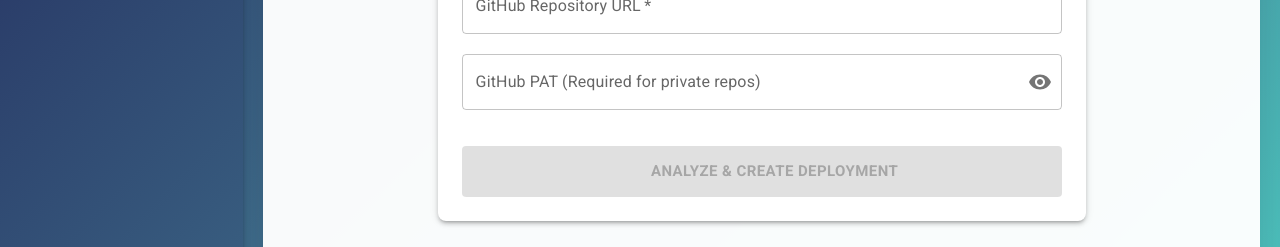
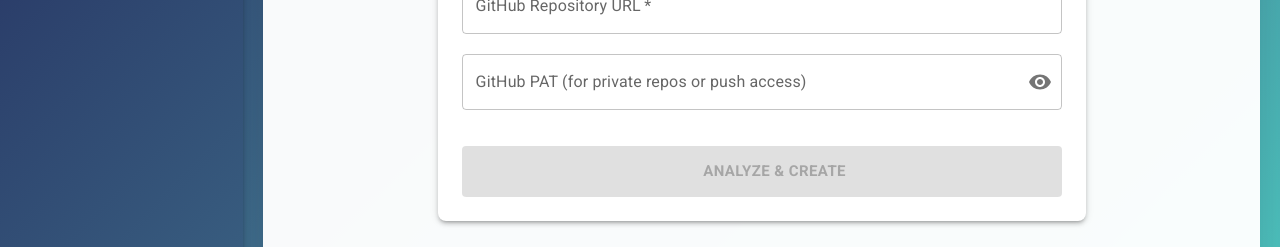
Before and after one commit to harshit-jindal02/traceAssist-v2, a React (Vite) app in the folder frontend/: page / in a window 1280 px wide. Shown: the part 313-560 px from the top of the page. Built offline with nearby package versions, Linux system fonts and the light colour scheme; no server answers; some icons are missing.

Commit message:
fix minor frontend issue

```diff
--- a/frontend/src/components/CreateDeploymentForm.jsx
+++ b/frontend/src/components/CreateDeploymentForm.jsx
@@ -1,4 +1,4 @@
-import React, { useState, useRef } from 'react';
+import React, { useState, useRef, useEffect } from 'react';
 import {
   Box, Button, TextField, CircularProgress, Typography,
   IconButton, InputAdornment, Paper, Alert, Dialog, DialogActions,
@@ -16,10 +16,17 @@ export default function CreateDeploymentForm({ backendUrl, onDeploymentCreated }
   const [loading, setLoading] = useState(false);
   const [error, setError] = useState('');
   const [success, setSuccess] = useState('');
+  const [modalType, setModalType] = useState(null);
+  const [analysisResult, setAnalysisResult] = useState(null);
 
-  const [modalType, setModalType] = useState(null); // 'public-push-required', 'private-push-required', 'no-changes-needed'
-  const [analysisResult, setAnalysisResult] = useState(null); // Store analysis result
+  // --- FIX: Add state to track if the analysis step is complete ---
+  const [analysisComplete, setAnalysisComplete] = useState(false);
   const patInputRef = useRef(null);
+
+  // --- FIX: Reset analysis if the repo URL changes ---
+  useEffect(() => {
+    setAnalysisComplete(false);
+  }, [repoUrl]);
 
   const resetForm = () => {
     setRepoUrl('');
@@ -29,10 +36,27 @@ export default function CreateDeploymentForm({ backendUrl, onDeploymentCreated }
     setError('');
     setModalType(null);
     setAnalysisResult(null);
+    setAnalysisComplete(false);
   };
 
-  const handleAnalyzeRepo = async (e) => {
+  const handleFormSubmit = async (e) => {
     e.preventDefault();
+    // --- FIX: If analysis is done, proceed to final submission ---
+    if (analysisComplete) {
+      // Logic for private repos or public repos that need a push
+      if ((!analysisResult.is_public && patToken) || (analysisResult.is_public && analysisResult.push_required && patToken)) {
+        handleFinalSubmit({ push_to_git: true });
+      } else {
+        // Fallback for cases where no token is needed after analysis
+        handleFinalSubmit({ push_to_git: false, useEmptyToken: analysisResult.is_public });
+      }
+    } else {
+      // --- Otherwise, run the analysis ---
+      handleAnalyzeRepo();
+    }
+  };
+
+  const handleAnalyzeRepo = async () => {
     setLoading(true);
     setError('');
     setSuccess('');
@@ -43,25 +67,21 @@ export default function CreateDeploymentForm({ backendUrl, onDeploymentCreated }
         pat_token: patToken
       });
       const analysis = response.data;
-      setAnalysisResult(analysis); // Store the analysis result
+      setAnalysisResult(analysis);
+      setAnalysisComplete(true); // --- FIX: Mark analysis as complete
 
-      if (!analysis.is_public) { // Private Repo Logic
+      if (!analysis.is_public) {
         if (!patToken) {
-          setError("The link is invalid or this is a private repository. A PAT token is required.");
-        } else {
-          if (analysis.push_required) {
+          setError("This is a private repository. A PAT token is required.");
+          setAnalysisComplete(false); // Analysis is not successfully complete
+        } else if (analysis.push_required) {
           setModalType('private-push-required');
         } else {
           setModalType('no-changes-needed');
         }
-        }
-      } else { // Public Repo Logic
+      } else {
         if (analysis.push_required) {
-          if (!patToken) {
           setModalType('public-push-required');
-          } else {
-            handleFinalSubmit({ push_to_git: true });
-          }
         } else {
           setModalType('no-changes-needed');
         }
@@ -69,6 +89,7 @@ export default function CreateDeploymentForm({ backendUrl, onDeploymentCreated }
 
     } catch (err) {
       setError(err.response?.data?.detail || 'Failed to analyze repository.');
+      setAnalysisComplete(false); // Reset on error
     } finally {
       setLoading(false);
     }
@@ -82,15 +103,12 @@ export default function CreateDeploymentForm({ backendUrl, onDeploymentCreated }
     const finalPatToken = useEmptyToken ? '' : patToken;
 
     try {
-      await axios.post(
-        `${backendUrl}/deployments`,
-        {
+      await axios.post(`${backendUrl}/deployments`, {
         repo_url: repoUrl,
         deployment_name: deploymentName,
         pat_token: finalPatToken,
         push_to_git: push_to_git
-        }
-      );
+      });
       setSuccess(`Deployment '${deploymentName}' created successfully!`);
       resetForm();
       onDeploymentCreated();
@@ -108,13 +126,15 @@ export default function CreateDeploymentForm({ backendUrl, onDeploymentCreated }
     }, 100);
   }
 
+  const buttonText = analysisComplete ? 'Create Deployment' : 'Analyze & Create';
+
   return (
     <>
       <Paper elevation={3} sx={{ p: 3, borderRadius: 2, width: '100%', maxWidth: '600px', mb: 4 }}>
         <Typography variant="h5" gutterBottom align="center" fontWeight="bold">
           Create New Deployment
         </Typography>
-        <Box component="form" onSubmit={handleAnalyzeRepo} display="flex" flexDirection="column" gap={2.5}>
+        <Box component="form" onSubmit={handleFormSubmit} display="flex" flexDirection="column" gap={2.5}>
           <TextField
             label="Custom Deployment Name"
             placeholder="my-production-api"
@@ -137,7 +157,7 @@ export default function CreateDeploymentForm({ backendUrl, onDeploymentCreated }
           <TextField
             inputRef={patInputRef}
             type={showPatToken ? 'text' : 'password'}
-            label="GitHub PAT (Required for private repos)"
+            label="GitHub PAT (for private repos or push access)"
             value={patToken}
             onChange={(e) => setPatToken(e.target.value)}
             fullWidth
@@ -164,64 +184,57 @@ export default function CreateDeploymentForm({ backendUrl, onDeploymentCreated }
             startIcon={loading ? <CircularProgress size={20} color="inherit" /> : <AddCircleOutlineIcon />}
             sx={{ mt: 2, py: 1.5, fontWeight: 'bold' }}
           >
-            {loading ? 'Analyzing...' : 'Analyze & Create Deployment'}
+            {loading ? 'Processing...' : buttonText}
           </Button>
         </Box>
       </Paper>
 
-      {/* Modal for PUBLIC repos when push is required */}
+      {/* MODALS */}
       <Dialog open={modalType === 'public-push-required'} onClose={() => setModalType(null)}>
         <DialogTitle>Instrumentation Changes Required</DialogTitle>
         <DialogContent>
           <DialogContentText>
-            This public repository's manifests need updates. To save these changes to GitHub, please provide a PAT token in the main form.
+            This public repository needs updates. To save these changes to GitHub, provide a PAT token and click "Create Deployment" again.
             <br/><br/>
-            Alternatively, you can proceed without pushing the changes to your repository.
+            Or, proceed without pushing the changes to your repo.
           </DialogContentText>
         </DialogContent>
         <DialogActions>
-          <Button onClick={() => handleFinalSubmit({ push_to_git: false })}>Proceed without Pushing</Button>
+          <Button onClick={() => handleFinalSubmit({ push_to_git: false, useEmptyToken: true })}>Proceed without Pushing</Button>
           <Button onClick={handleCloseModalAndFocus} variant="contained">
             OK, I'll add a PAT
           </Button>
         </DialogActions>
       </Dialog>
 
-      {/* Modal for PRIVATE repos when push is required */}
       <Dialog open={modalType === 'private-push-required'} onClose={() => setModalType(null)}>
         <DialogTitle>Confirm Push to Private Repository</DialogTitle>
         <DialogContent>
           <DialogContentText>
-            This private repository's manifests need updates for instrumentation. Do you want to push these changes to your repository?
+            This private repository needs updates. Do you want to push these changes?
           </DialogContentText>
         </DialogContent>
         <DialogActions>
-          <Button onClick={() => handleFinalSubmit({ push_to_git: false })}>No, Proceed without Pushing</Button>
+          <Button onClick={() => handleFinalSubmit({ push_to_git: false })}>No, Don't Push</Button>
           <Button onClick={() => handleFinalSubmit({ push_to_git: true })} variant="contained">
             Yes, Push Changes
           </Button>
         </DialogActions>
       </Dialog>
 
-      {/* Modal for when no changes are needed (works for public and private) */}
       <Dialog open={modalType === 'no-changes-needed'} onClose={() => setModalType(null)}>
         <DialogTitle>Manifests Already Instrumented</DialogTitle>
         <DialogContent>
           <DialogContentText>
-            This repository's manifests are already up-to-date. A Git push will not be performed.
+            No changes are needed. A Git push is not required.
           </DialogContentText>
         </DialogContent>
         <DialogActions>
           <Button
-            onClick={() => {
-              // Check if the repo was public. If so, we can discard the token.
-              // If it was private, we must keep the token for cloning.
-              const isPublicRepo = analysisResult ? analysisResult.is_public : false;
-              handleFinalSubmit({ push_to_git: false, useEmptyToken: isPublicRepo });
-            }}
+            onClick={() => handleFinalSubmit({ push_to_git: false, useEmptyToken: analysisResult.is_public })}
             variant="contained"
           >
-            Proceed
+            Proceed to Deploy
           </Button>
         </DialogActions>
       </Dialog>
```
Lines whose indentation alone changed are shown as unchanged.
